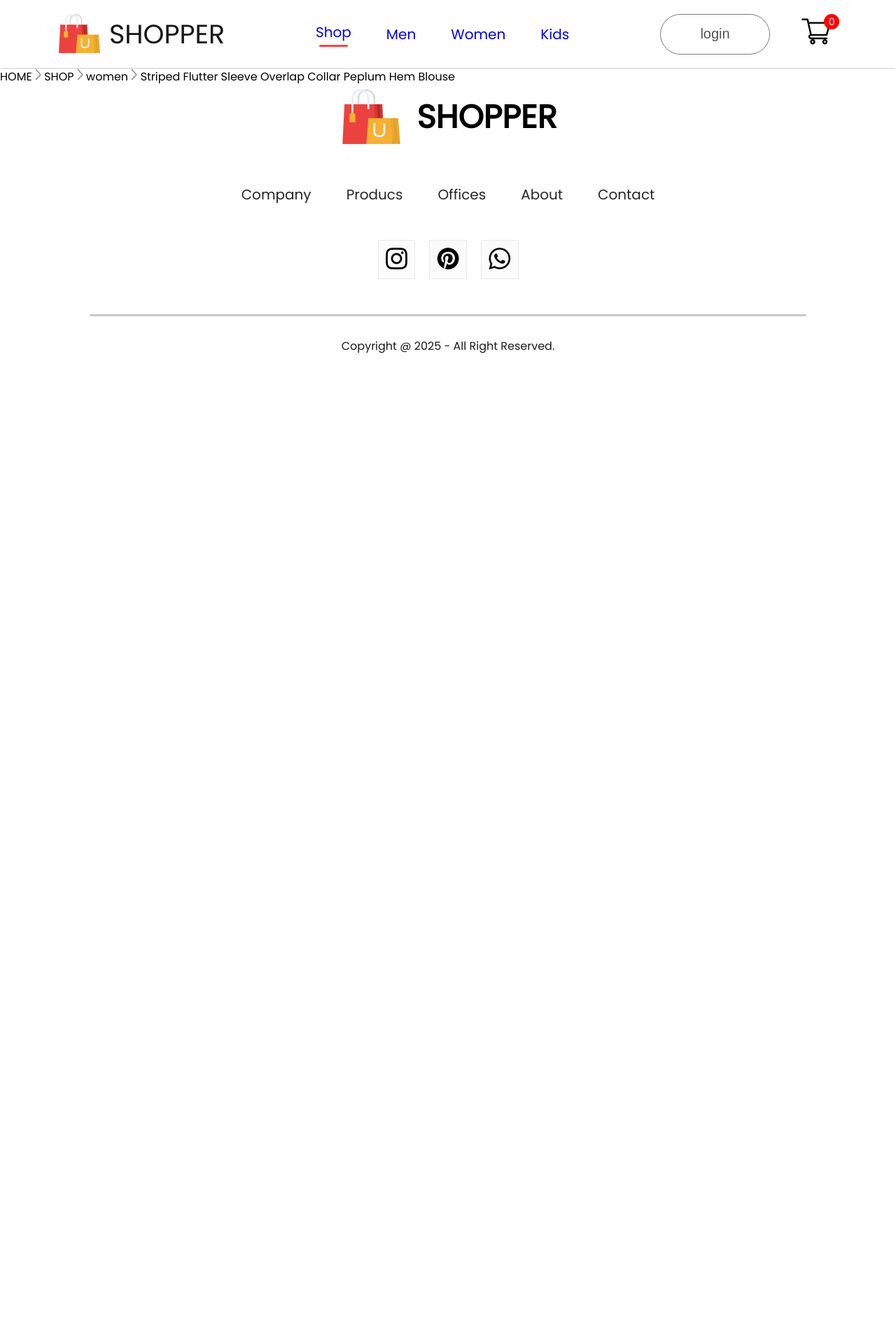
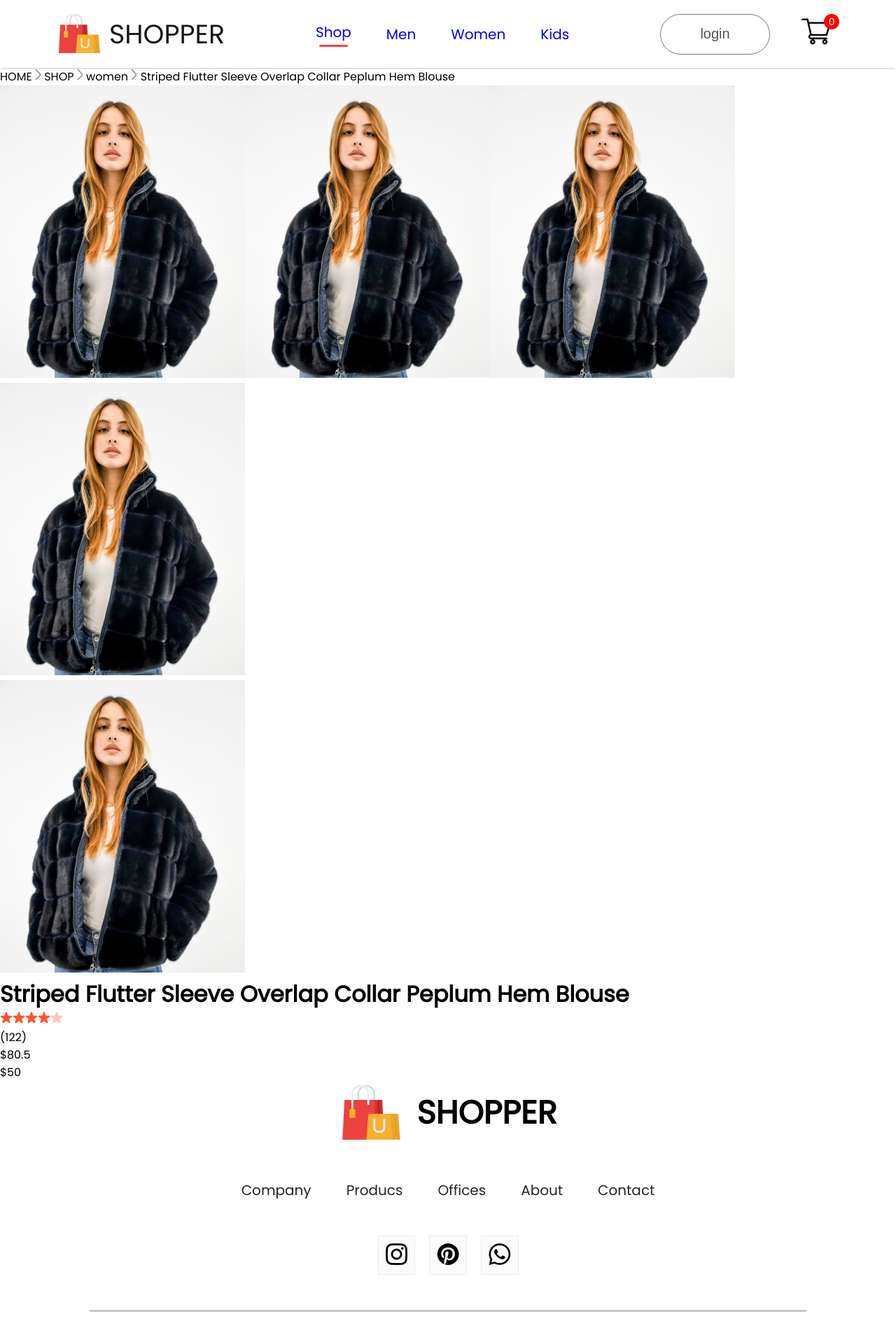
Before and after one commit to buiquocdat30/Ecommerce, a React (Create React App) app in the folder my-e-commerce/: page /product/1 in a window 1280 px wide. Shown: the top 1908 px of the page at 70% size. Before the commit the page ends 800 px from the top, so only its background shows below. Built offline with nearby package versions, Linux system fonts and the light colour scheme.

Commit message:
Day 6 08032025 16h12 PM

```diff
--- a/my-e-commerce/src/Components/BreadCrums/BreadCrums.jsx
+++ b/my-e-commerce/src/Components/BreadCrums/BreadCrums.jsx
@@ -1,9 +1,7 @@
 import React from "react";
 import "./BreadCrums.css";
 import arrow_icon from "../Assets/breadcrum_arrow.png";
-const BreadCrums = (props) => {
-  const { product } = props;
-
+const BreadCrums = ({ product }) => {
   if (!product.category) {
     console.log("lỗi ko có data");
   } else {
--- /dev/null
+++ b/my-e-commerce/src/Components/ProductDisplay/ProductDisplay.jsx
@@ -0,0 +1,39 @@
+import React from 'react'
+import './ProductDisplay.css'
+import star_icon from '../Assets/star_icon.png'
+import start_dull_icon from "../Assets/star_dull_icon.png"
+
+const ProductDisplay = ({product}) => {
+  return (
+    <div className='productdisplay'>
+        <div className="productdisplay-left">
+            <div className="productdisplay-img-list">
+                <img src={product.image} alt="" />
+                <img src={product.image} alt="" />
+                <img src={product.image} alt="" />
+                <img src={product.image} alt="" />
+            </div>
+            <div className="productdisplay-img">
+                <img  className = "productdisplay-main-img" src={product.image} alt="" />
+            </div>
+        </div>
+        <div className="productdisplay-right">
+            <h1>{product.name}</h1>
+            <div className="productdisplay-right-star">
+                <img src={star_icon} alt="" />
+                <img src={star_icon} alt="" />
+                <img src={star_icon} alt="" />
+                <img src={star_icon} alt="" />
+                <img src={start_dull_icon} alt="" />
+                <p>(122)</p>
+            </div>
+            <div className="productdisplay-right-prices">
+                <div className="productdisplay-right-prices-old">${product.old_price}</div>
+                <div className="productdisplay-right-prices-new">${product.new_price}</div>
+            </div>
+        </div>
+    </div>
+  )
+}
+
+export default ProductDisplay
--- a/my-e-commerce/src/Pages/Product.jsx
+++ b/my-e-commerce/src/Pages/Product.jsx
@@ -2,17 +2,16 @@
 import { ShopContext } from "../Context/ShopContext";
 import { useParams } from "react-router";
 import BreadCrums from "../Components/BreadCrums/BreadCrums";
+import ProductDisplay from "../Components/ProductDisplay/ProductDisplay";
 const Product = () => {
   const { all_product } = useContext(ShopContext);
-
   const { productId } = useParams();
-
   const product = all_product.find((e) => e.id === Number(productId));
 
   return (
     <div>
       <BreadCrums product={product} />
-      {console.log("ben pro ", product)}
+      <ProductDisplay product={product} />
     </div>
   );
 };
```
Also changed, not shown: my-e-commerce/src/Components/ProductDisplay/ProductDisplay.css (added).
